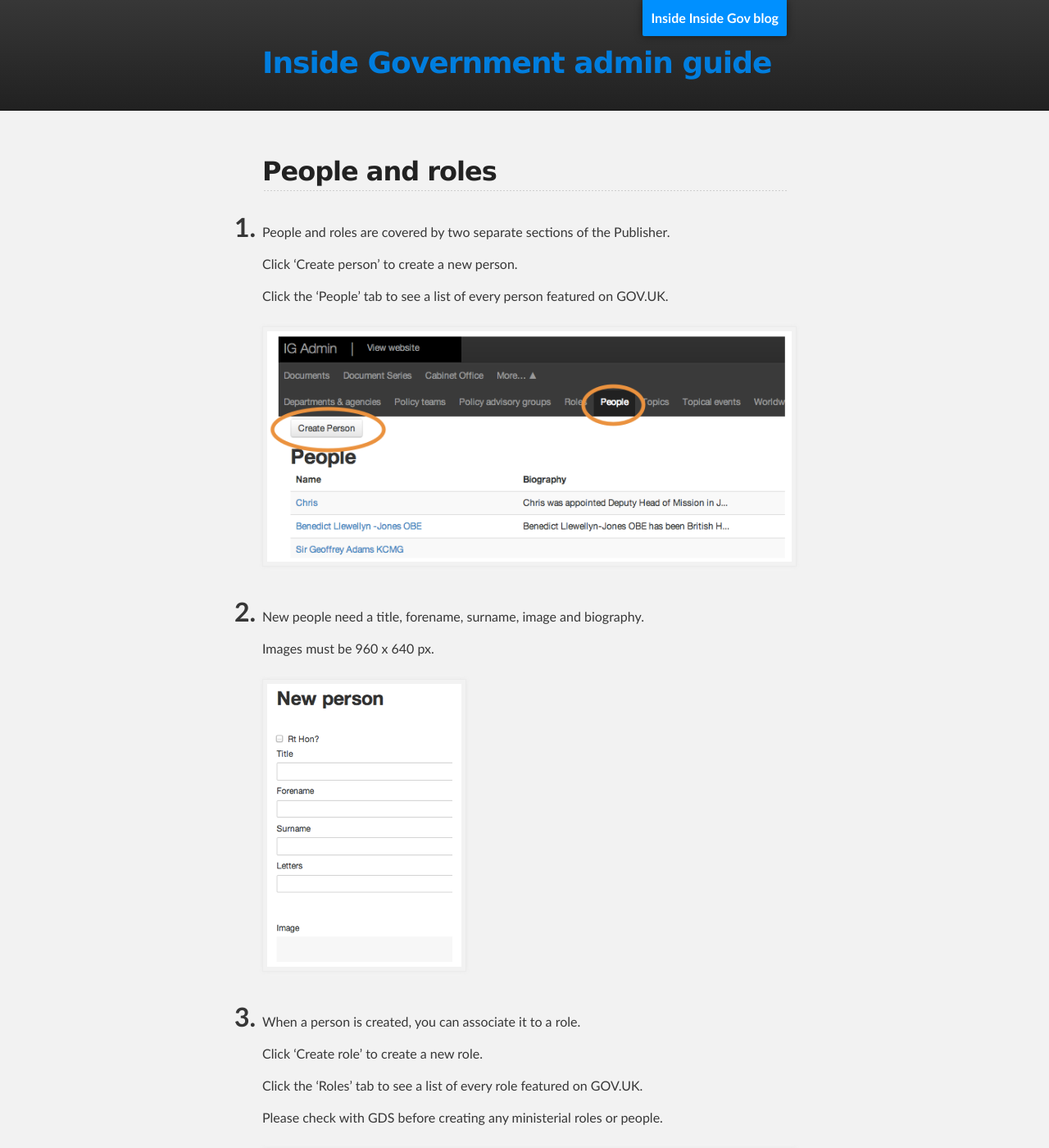
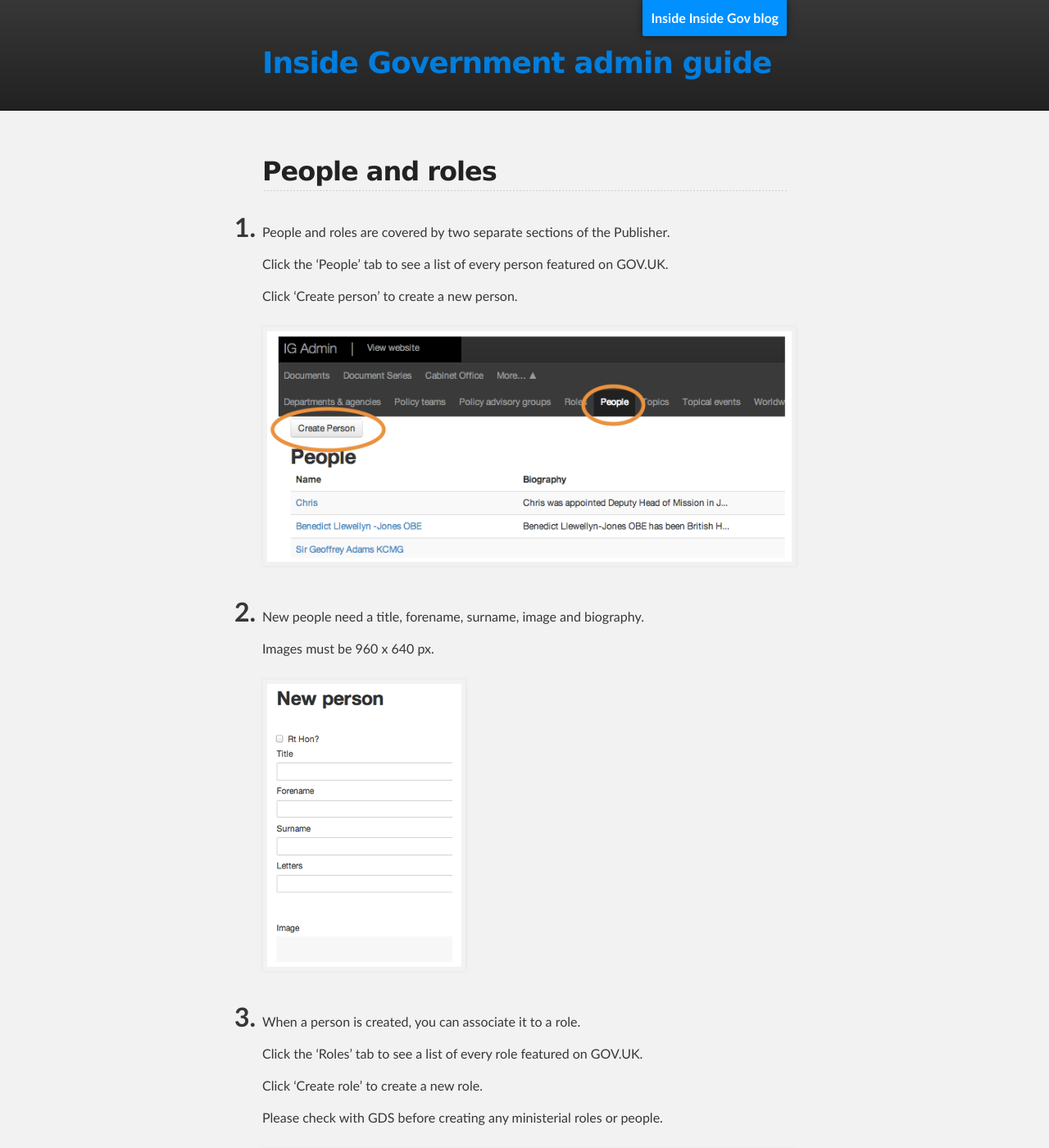
Before and after one commit to alphagov/inside-government-admin-guide, a Jekyll site: the page built from editing-other-pages/people-and-roles.md, in a window 1280 px wide and 1400 px high. Shown: the whole window at 82% size. Built offline with Jekyll 4.4.1, drawn with Linux system fonts in a browser that asks for light colours.

```diff
--- a/editing-other-pages/people-and-roles.md
+++ b/editing-other-pages/people-and-roles.md
@@ -7,9 +7,9 @@ title: Inside Government Admin Guide - People and roles
 
 1. People and roles are covered by two separate sections of the Publisher.
 
+	Click the 'People' tab to see a list of every person featured on GOV.UK.
+
 	Click 'Create person' to create a new person.
-
-	Click the 'People' tab to see a list of every person featured on GOV.UK.
 
 	![People and roles 1](people-and-roles-1.png)
 
@@ -21,9 +21,9 @@ title: Inside Government Admin Guide - People and roles
 
 3. When a person is created, you can associate it to a role.
 
+	Click the 'Roles' tab to see a list of every role featured on GOV.UK.
+
 	Click 'Create role' to create a new role.
-
-	Click the 'Roles' tab to see a list of every role featured on GOV.UK.
 
 	Please check with GDS before creating any ministerial roles or people.
 
```
